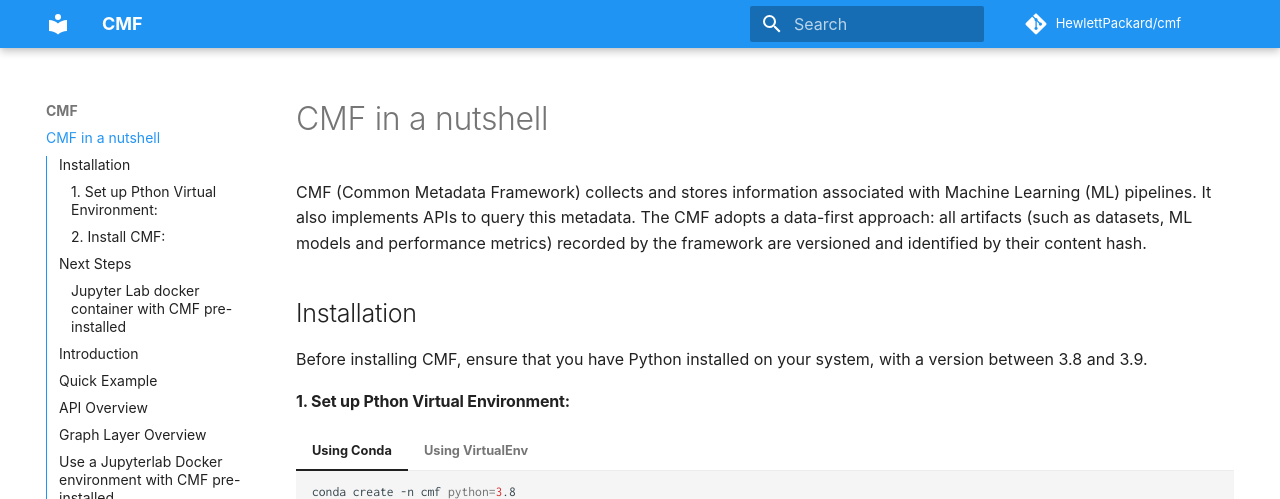
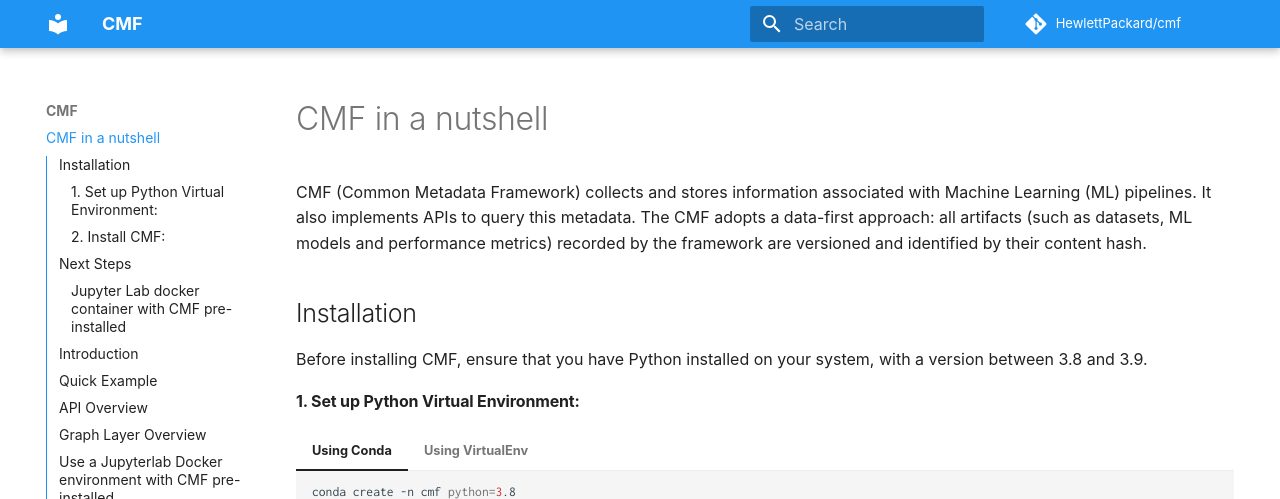
Before and after one commit to HewlettPackard/cmf, an MkDocs documentation site: the page built from docs/index.md, in a window 1280 px wide and 900 px high. Shown: the top 499 px of the window. Built offline with MkDocs 1.6.1 and Material for MkDocs 9.7.7, drawn with Linux system fonts in a browser that asks for light colours; some web fonts are replaced; comment, search, counter and statistics services are not loaded.

Commit message:
Update index.md
spelling mistake in python

````diff
--- a/docs/index.md
+++ b/docs/index.md
@@ -7,7 +7,7 @@ models and performance metrics) recorded by the framework are versioned and iden
 ## Installation
 Before installing CMF, ensure that you have Python installed on your system, with a version between 3.8 and 3.9.
 
-#### 1. Set up Pthon Virtual Environment:
+#### 1. Set up Python Virtual Environment:
 
 === "Using Conda"
     ```shell
````
